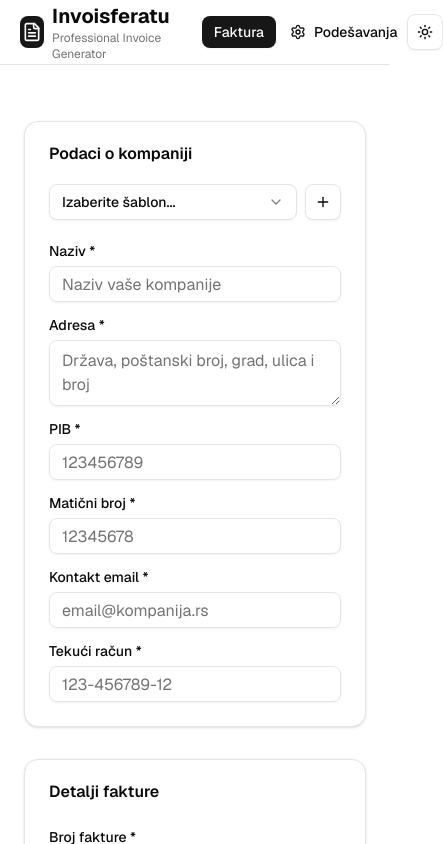
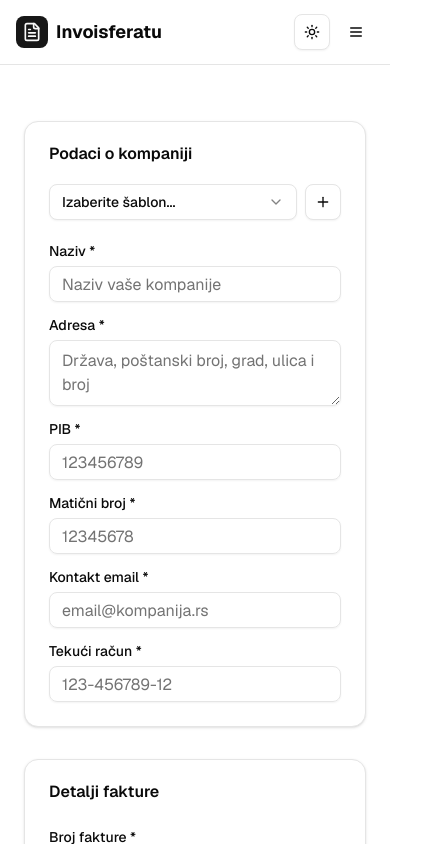
Before and after one commit to nobradov1c/invoisferatu, a Next.js app: page / in a window 390 px wide. Shown: the top 844 px of the page, 443 px wide, since content can reach past the window. Built offline with nearby package versions, Linux system fonts and the light colour scheme.

Commit message:
add mobile hamburger navigation

```diff
--- a/components/header.tsx
+++ b/components/header.tsx
@@ -1,53 +1,119 @@
 "use client";
 
-import { FileText, Settings } from "lucide-react";
+import { FileText, Menu, Settings } from "lucide-react";
 import Link from "next/link";
 import { usePathname } from "next/navigation";
+import { useState } from "react";
 import { ThemeToggle } from "./theme-toggle";
 import { Button } from "./ui/button";
+import {
+  Sheet,
+  SheetContent,
+  SheetHeader,
+  SheetTitle,
+  SheetTrigger,
+} from "./ui/sheet";
 
 export function Header() {
   const pathname = usePathname();
+  const [isOpen, setIsOpen] = useState(false);
+
+  const navigationItems = [
+    {
+      href: "/",
+      label: "Faktura",
+      icon: null,
+      isActive: pathname === "/",
+    },
+    {
+      href: "/settings",
+      label: "Podešavanja",
+      icon: Settings,
+      isActive: pathname?.startsWith("/settings"),
+    },
+  ];
 
   return (
     <header className="border-b bg-background/95 backdrop-blur supports-[backdrop-filter]:bg-background/60">
-      <div className="flex h-16 w-full items-center justify-between px-5">
-        <div className="flex items-center gap-6">
-          <Link href="/" className="flex items-center gap-2">
+      <div className="flex h-16 w-full items-center justify-between px-4 sm:px-5">
+        {/* Logo */}
+        <Link
+          href="/"
+          className="flex min-w-0 flex-shrink-0 items-center gap-2"
+        >
           <div className="flex h-8 w-8 items-center justify-center rounded-md bg-primary text-primary-foreground">
             <FileText className="h-5 w-5" />
           </div>
-            <div>
+          <div className="hidden sm:block">
             <h1 className="font-bold text-xl">Invoisferatu</h1>
             <p className="text-muted-foreground text-xs">
               Professional Invoice Generator
             </p>
           </div>
+          <div className="block sm:hidden">
+            <h1 className="font-bold text-lg">Invoisferatu</h1>
+          </div>
         </Link>
 
-          <nav className="flex items-center gap-1">
+        {/* Desktop Navigation */}
+        <nav className="hidden items-center gap-1 md:flex">
+          {navigationItems.map((item) => (
             <Button
+              key={item.href}
               asChild
-              variant={pathname === "/" ? "default" : "ghost"}
+              variant={item.isActive ? "default" : "ghost"}
               size="sm"
             >
-              <Link href="/">Faktura</Link>
-            </Button>
-
-            <Button
-              asChild
-              variant={pathname?.startsWith("/settings") ? "default" : "ghost"}
-              size="sm"
-            >
-              <Link href="/settings" className="flex items-center gap-2">
-                <Settings className="h-4 w-4" />
-                Podešavanja
+              <Link href={item.href} className="flex items-center gap-2">
+                {item.icon && <item.icon className="h-4 w-4" />}
+                {item.label}
               </Link>
             </Button>
+          ))}
         </nav>
+
+        {/* Right side - Theme toggle and mobile menu */}
+        <div className="flex items-center gap-2">
+          <ThemeToggle />
+
+          {/* Mobile Navigation */}
+          <Sheet open={isOpen} onOpenChange={setIsOpen}>
+            <SheetTrigger asChild>
+              <Button variant="ghost" size="sm" className="md:hidden">
+                <Menu className="h-5 w-5" />
+                <span className="sr-only">Toggle navigation menu</span>
+              </Button>
+            </SheetTrigger>
+            <SheetContent side="right" className="w-[300px] sm:w-[350px]">
+              <SheetHeader>
+                <SheetTitle className="flex items-center gap-2 text-left">
+                  <div className="flex h-8 w-8 items-center justify-center rounded-md bg-primary text-primary-foreground">
+                    <FileText className="h-5 w-5" />
                   </div>
+                  Invoisferatu
+                </SheetTitle>
+              </SheetHeader>
 
-        <ThemeToggle />
+              <nav className="mt-8 flex flex-col gap-3">
+                {navigationItems.map((item) => (
+                  <Button
+                    key={item.href}
+                    asChild
+                    variant={item.isActive ? "default" : "ghost"}
+                    size="lg"
+                    className="justify-start"
+                    onClick={() => setIsOpen(false)}
+                  >
+                    <Link href={item.href} className="flex items-center gap-3">
+                      {item.icon && <item.icon className="h-5 w-5" />}
+                      {item.label}
+                    </Link>
+                  </Button>
+                ))}
+              </nav>
+            </SheetContent>
+          </Sheet>
+        </div>
       </div>
     </header>
   );
```
Lines whose indentation alone changed are shown as unchanged.
